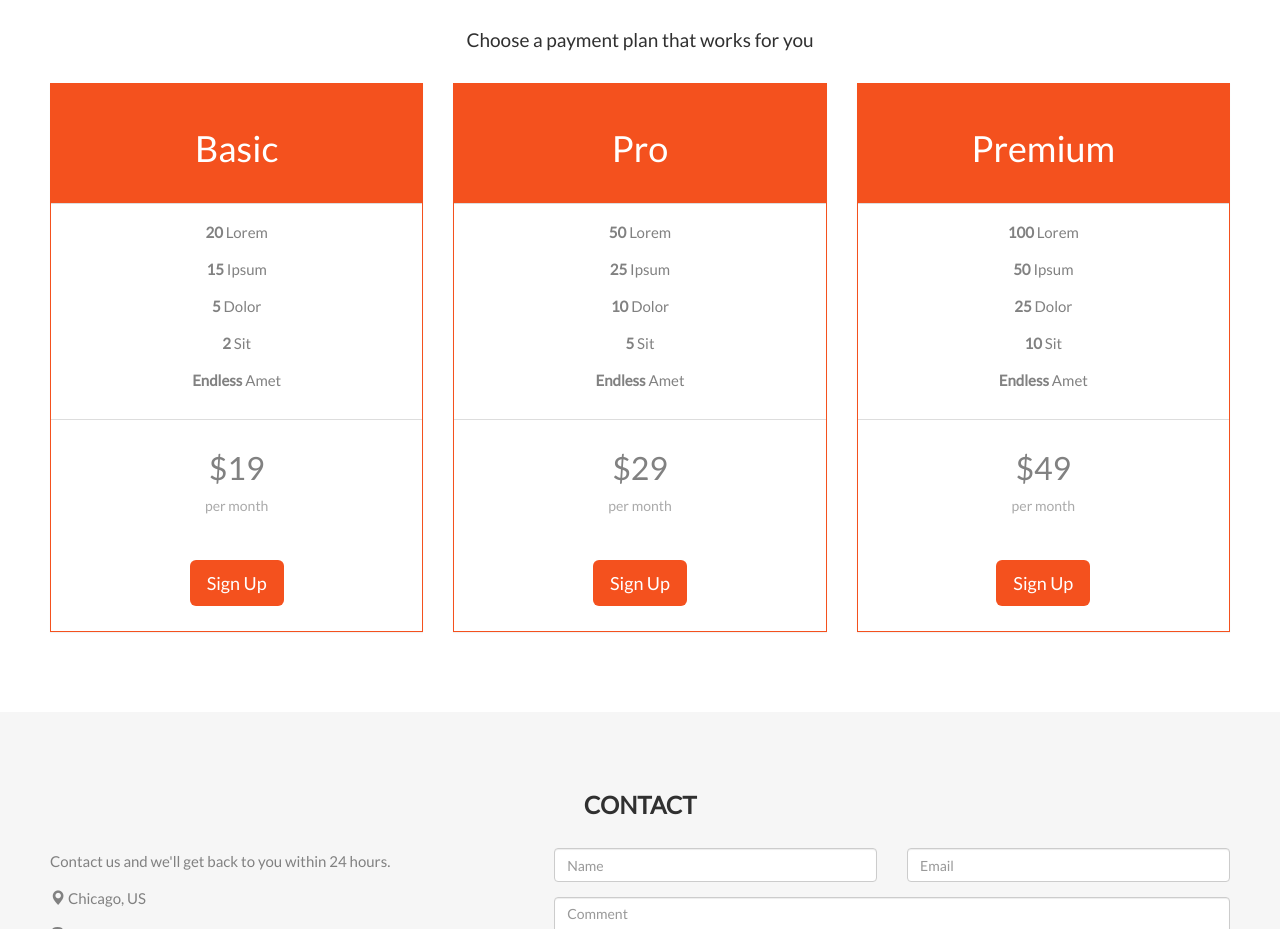
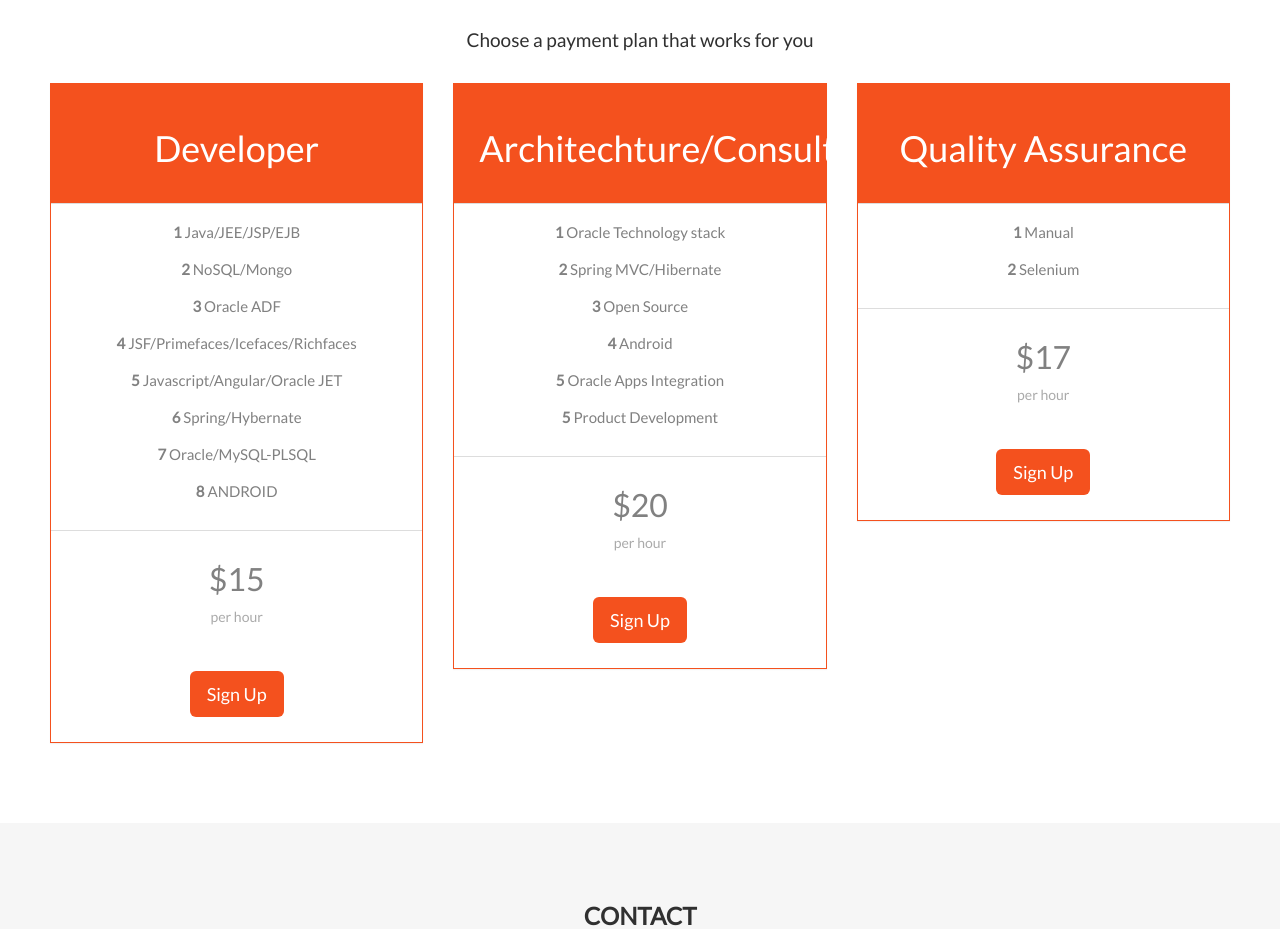
Before and after one commit to paulbiplab09/paulbiplab09.github.io, a plain HTML site: page index.html in a window 1280 px wide. Shown: the part 3284-4213 px from the top of the page. Drawn offline with nearby package versions, Linux system fonts and the light colour scheme; some packages are replaced by stand-ins of ours.

Commit message:
Update index.html

```diff
--- a/index.html
+++ b/index.html
@@ -379,18 +379,21 @@
     <div class="col-sm-4 col-xs-12">
       <div class="panel panel-default text-center">
         <div class="panel-heading">
-          <h1>Basic</h1>
+          <h1>Developer</h1>
         </div>
         <div class="panel-body">
-          <p><strong>20</strong> Lorem</p>
-          <p><strong>15</strong> Ipsum</p>
-          <p><strong>5</strong> Dolor</p>
-          <p><strong>2</strong> Sit</p>
-          <p><strong>Endless</strong> Amet</p>
+          <p><strong>1</strong> Java/JEE/JSP/EJB</p>
+          <p><strong>2</strong> NoSQL/Mongo</p>
+          <p><strong>3</strong> Oracle ADF</p>
+          <p><strong>4</strong> JSF/Primefaces/Icefaces/Richfaces</p>
+          <p><strong>5</strong> Javascript/Angular/Oracle JET</p>
+          <p><strong>6</strong> Spring/Hybernate</p>
+          <p><strong>7</strong> Oracle/MySQL-PLSQL</p>
+          <p><strong>8</strong> ANDROID</p>
         </div>
         <div class="panel-footer">
-          <h3>$19</h3>
-          <h4>per month</h4>
+          <h3>$15</h3>
+          <h4>per hour</h4>
           <button class="btn btn-lg">Sign Up</button>
         </div>
       </div>
@@ -398,18 +401,19 @@
     <div class="col-sm-4 col-xs-12">
       <div class="panel panel-default text-center">
         <div class="panel-heading">
-          <h1>Pro</h1>
+          <h1>Architechture/Consulting</h1>
         </div>
         <div class="panel-body">
-          <p><strong>50</strong> Lorem</p>
-          <p><strong>25</strong> Ipsum</p>
-          <p><strong>10</strong> Dolor</p>
-          <p><strong>5</strong> Sit</p>
-          <p><strong>Endless</strong> Amet</p>
+          <p><strong>1</strong> Oracle Technology stack</p>
+          <p><strong>2</strong> Spring MVC/Hibernate</p>
+          <p><strong>3</strong> Open Source</p>
+          <p><strong>4</strong> Android</p>
+          <p><strong>5</strong> Oracle Apps Integration</p>
+          <p><strong>5</strong> Product Development</p>
         </div>
         <div class="panel-footer">
-          <h3>$29</h3>
-          <h4>per month</h4>
+          <h3>$20</h3>
+          <h4>per hour</h4>
           <button class="btn btn-lg">Sign Up</button>
         </div>
       </div>
@@ -417,24 +421,23 @@
     <div class="col-sm-4 col-xs-12">
       <div class="panel panel-default text-center">
         <div class="panel-heading">
-          <h1>Premium</h1>
+          <h1>Quality Assurance</h1>
         </div>
         <div class="panel-body">
-          <p><strong>100</strong> Lorem</p>
-          <p><strong>50</strong> Ipsum</p>
-          <p><strong>25</strong> Dolor</p>
-          <p><strong>10</strong> Sit</p>
-          <p><strong>Endless</strong> Amet</p>
+          <p><strong>1</strong> Manual</p>
+          <p><strong>2</strong> Selenium</p>
+
         </div>
         <div class="panel-footer">
-          <h3>$49</h3>
-          <h4>per month</h4>
+          <h3>$17</h3>
+          <h4>per hour</h4>
           <button class="btn btn-lg">Sign Up</button>
         </div>
       </div>
     </div>
   </div>
 </div>
+
 
 <!-- Container (Contact Section) -->
 <div id="contact" class="container-fluid bg-grey">
```
